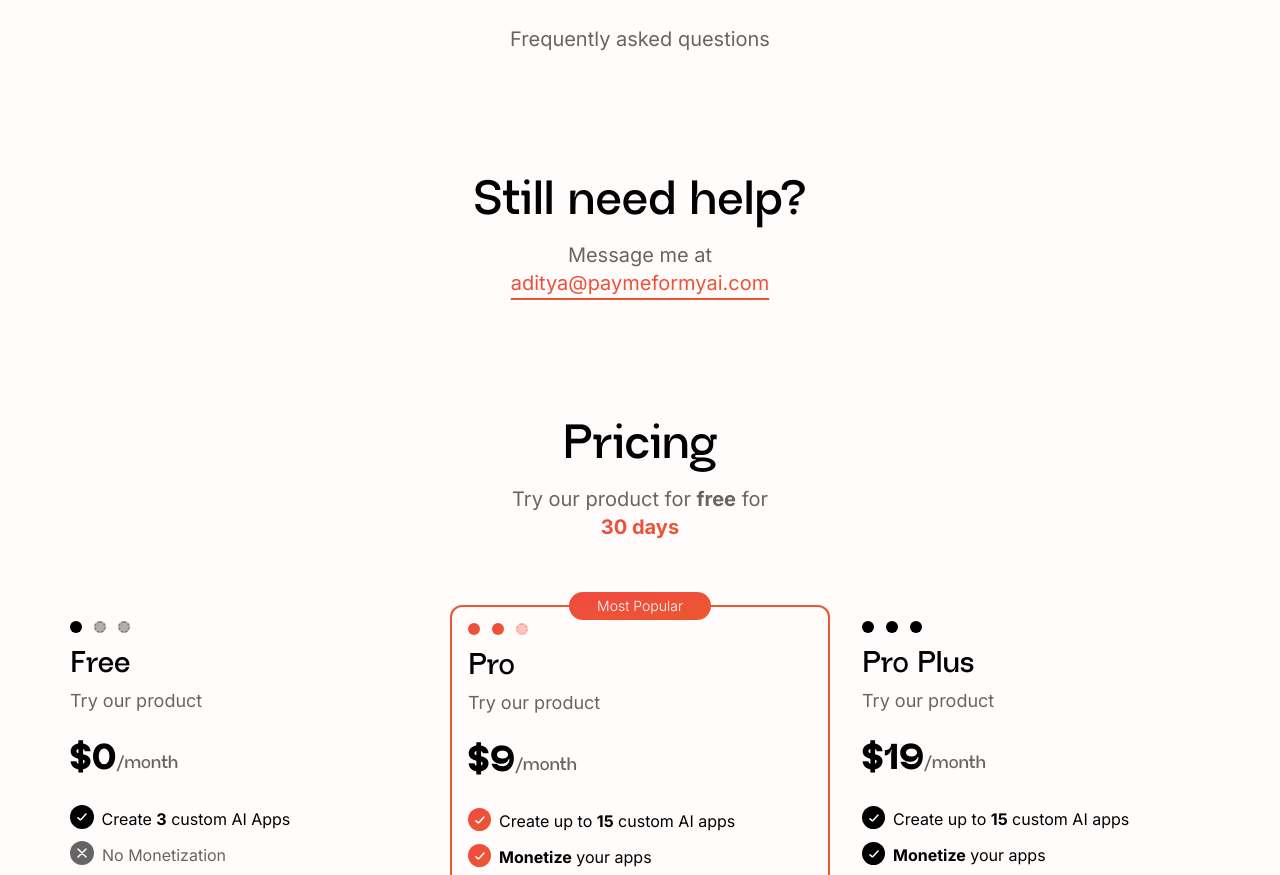
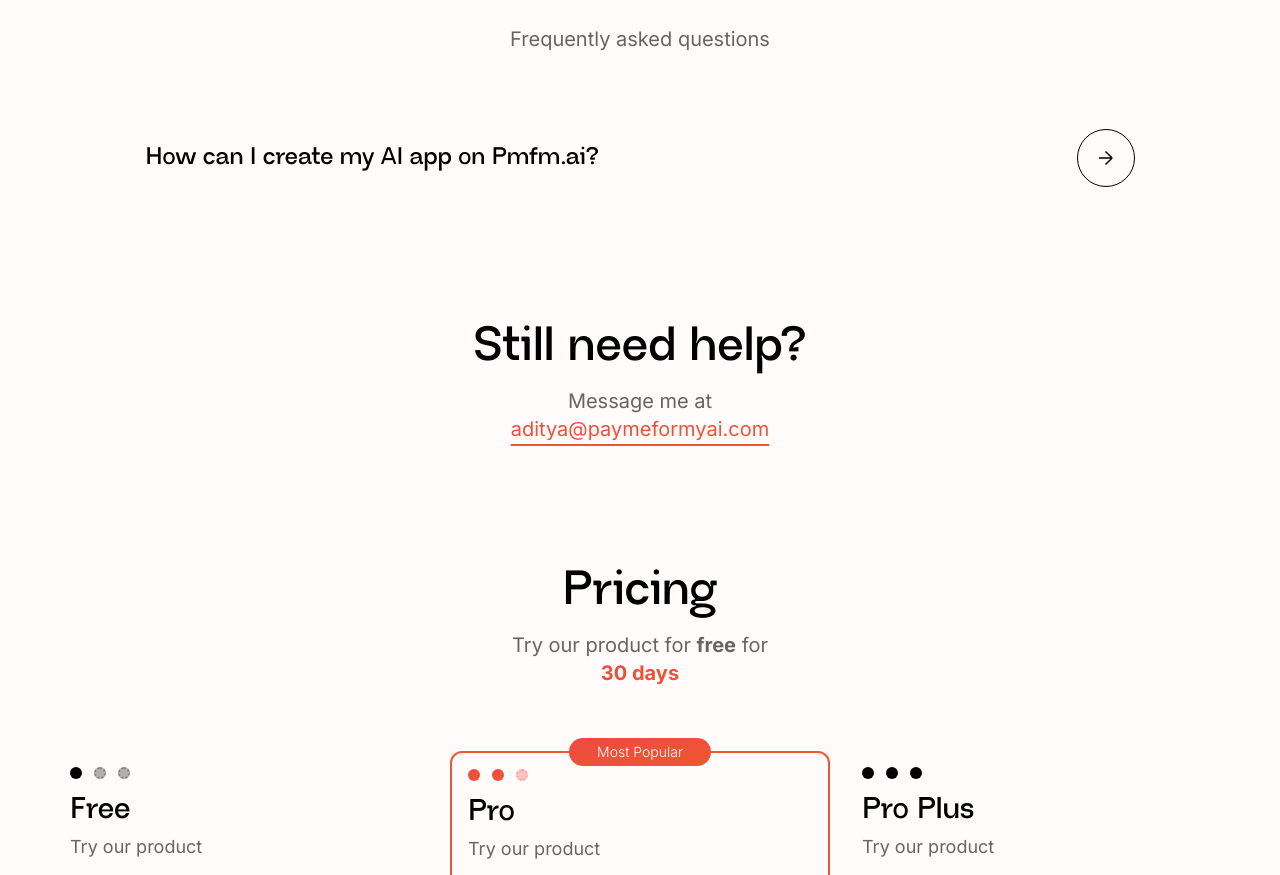
Before and after one commit to Deaconu-Victor-M/template, a Svelte app: page / in a window 1280 px wide. Shown: the part 3514-4389 px from the top of the page. Built offline with nearby package versions, Linux system fonts and the light colour scheme.

Commit message:
feat: button FAQ

```diff
--- a/src/App.svelte
+++ b/src/App.svelte
@@ -3,7 +3,6 @@
   import FreeCard from "./lib/pricingCards/FreeCard.svelte";
   import ProCard from "./lib/pricingCards/ProCard.svelte";
   import ProPlusCard from "./lib/pricingCards/ProPlusCard.svelte";
-
 
   import profile1 from "/src/assets/images/profiles/profile1.webp";
   import profile2 from "/src/assets/images/profiles/profile2.webp";
@@ -40,6 +39,12 @@
       window.removeEventListener("scroll", handleScroll);
     };
   });
+
+  let buttonClicked = false;
+
+  function handleClick() {
+    buttonClicked = !buttonClicked;
+  }
 </script>
 
 <main class="bg-primary-50 *:max-w-screen flex flex-col items-center">
@@ -491,6 +496,42 @@
         Frequently asked questions
       </p>
     </div>
+    <div class="flex flex-col items-center justify-start w-full group max-w-[1045px]">
+      <button
+        on:click={() => handleClick()}
+        class="flex flex-row items-center justify-between w-full gap-5 py-3 px-7"
+      >
+        <p
+          class="text-xl font-semibold tablet_landscape:text-2xl font-neue text-start"
+        >
+          How can I create my AI app on Pmfm.ai?
+        </p>
+        <div
+          class="flex items-center justify-center p-3 tablet_landscape:p-5 border-[1.5px] border-black rounded-full aspect-square size-min"
+        >
+          <svg
+          class="transition-transform duration-300 transform {buttonClicked ? "rotate-90" : ""}"
+            width="16"
+            height="16"
+            viewBox="0 0 16 16"
+            fill="none"
+            xmlns="http://www.w3.org/2000/svg"
+          >
+            <path
+              d="M0.863478 7.99866L7.5232 7.99933L14.1829 7.99999M14.1829 7.99999L7.5 1.5M14.1829 7.99999L7.5 14.5"
+              stroke="black"
+              stroke-width="1.5"
+            />
+          </svg>
+        </div>
+      </button>
+      <p class="px-7 {buttonClicked ? "" : "hidden"}">
+        You will need to login and then click on the "Create App" button. A form
+        will then open up where you can provde your app details. If you plan to
+        monetize, you will need to connect your bank account or debit card with
+        Stripe. Here is a video that explains the entire process step-by-step.
+      </p>
+    </div>
   </section>
 
   <Divider />
@@ -540,13 +581,15 @@
       </p>
     </div>
     <!--? -------- Pricing Cards -------- -->
-    <div class="grid w-full grid-cols-1 gap-4 mx-auto tablet_landscape:w-auto place-content-stretch tablet_landscape:grid-cols-2 laptop:grid-cols-3">
+    <div
+      class="grid w-full grid-cols-1 gap-4 mx-auto tablet_landscape:w-auto place-content-stretch tablet_landscape:grid-cols-2 laptop:grid-cols-3"
+    >
       <!--* ~~~~ Free Tier ~~~~ -->
-      <FreeCard/>
+      <FreeCard />
       <!--* ~~~~ Pro Tier ~~~~ -->
-      <ProCard/>
+      <ProCard />
       <!--* ~~~~ Pro Plus Tier ~~~~ -->
-      <ProPlusCard/>
+      <ProPlusCard />
     </div>
   </section>
 
```
